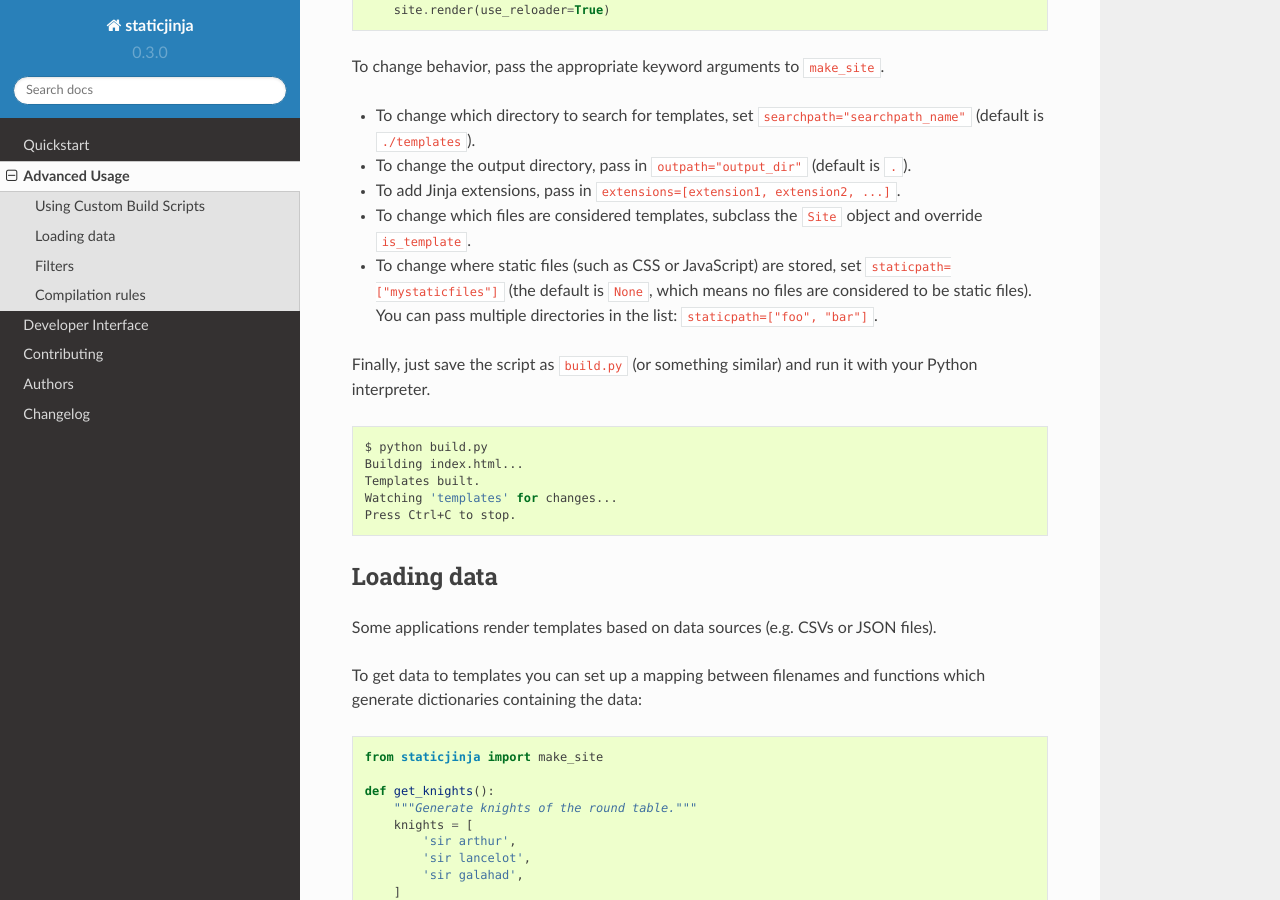
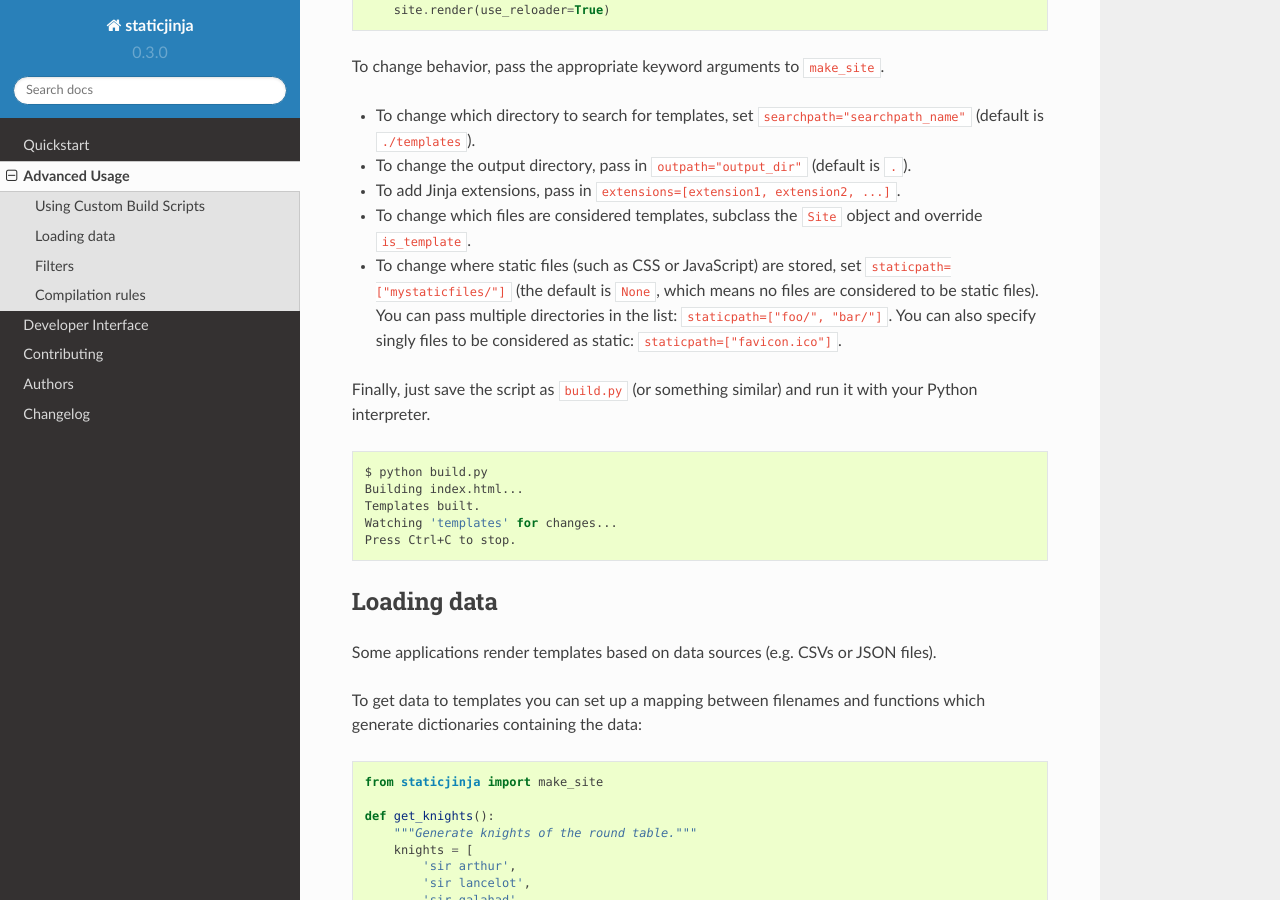
Before and after one commit to staticjinja/staticjinja, a Sphinx documentation site: the page built from docs/user/advanced.rst, in a window 1280 px wide and 900 px high, scrolled down 496 px. Built offline with Sphinx 7.4.7 and the Read the Docs theme 2.0.0, drawn with Linux system fonts in a browser that asks for light colours.

```diff
--- a/docs/user/advanced.rst
+++ b/docs/user/advanced.rst
@@ -39,9 +39,11 @@
 * To change which files are considered templates, subclass the
   ``Site`` object and override ``is_template``.
 * To change where static files (such as CSS or JavaScript) are stored,
-  set ``staticpath=["mystaticfiles"]`` (the default is ``None``, which
+  set ``staticpath=["mystaticfiles/"]`` (the default is ``None``, which
   means no files are considered to be static files). You can pass
-  multiple directories in the list: ``staticpath=["foo", "bar"]``.
+  multiple directories in the list: ``staticpath=["foo/", "bar/"]``.
+  You can also specify singly files to be considered as static:
+  ``staticpath=["favicon.ico"]``.
 
 Finally, just save the script as ``build.py`` (or something similar)
 and run it with your Python interpreter.
--- a/test_staticjinja.py
+++ b/test_staticjinja.py
@@ -31,6 +31,7 @@
     template_path.mkdir('static_js').join('hello.js').write(
         'var a = function () {return true};'
     )
+    template_path.join('favicon.ico').write('Fake favicon')
     contexts = [('template2.html', lambda t: {'a': 1}),
                 ('.*template3.html', lambda: {'b': 3}), ]
     rules = [('template2.html', lambda env, t, a: None), ]
@@ -46,7 +47,7 @@
 
 
 def test_template_names(site):
-    site.staticpaths = ["static_css", "static_js"]
+    site.staticpaths = ["static_css", "static_js", "favicon.ico"]
     expected_templates = set(['template1.html',
                               'template2.html',
                               'sub/template3.html'])
```
Also changed, not shown: 1 other file.
